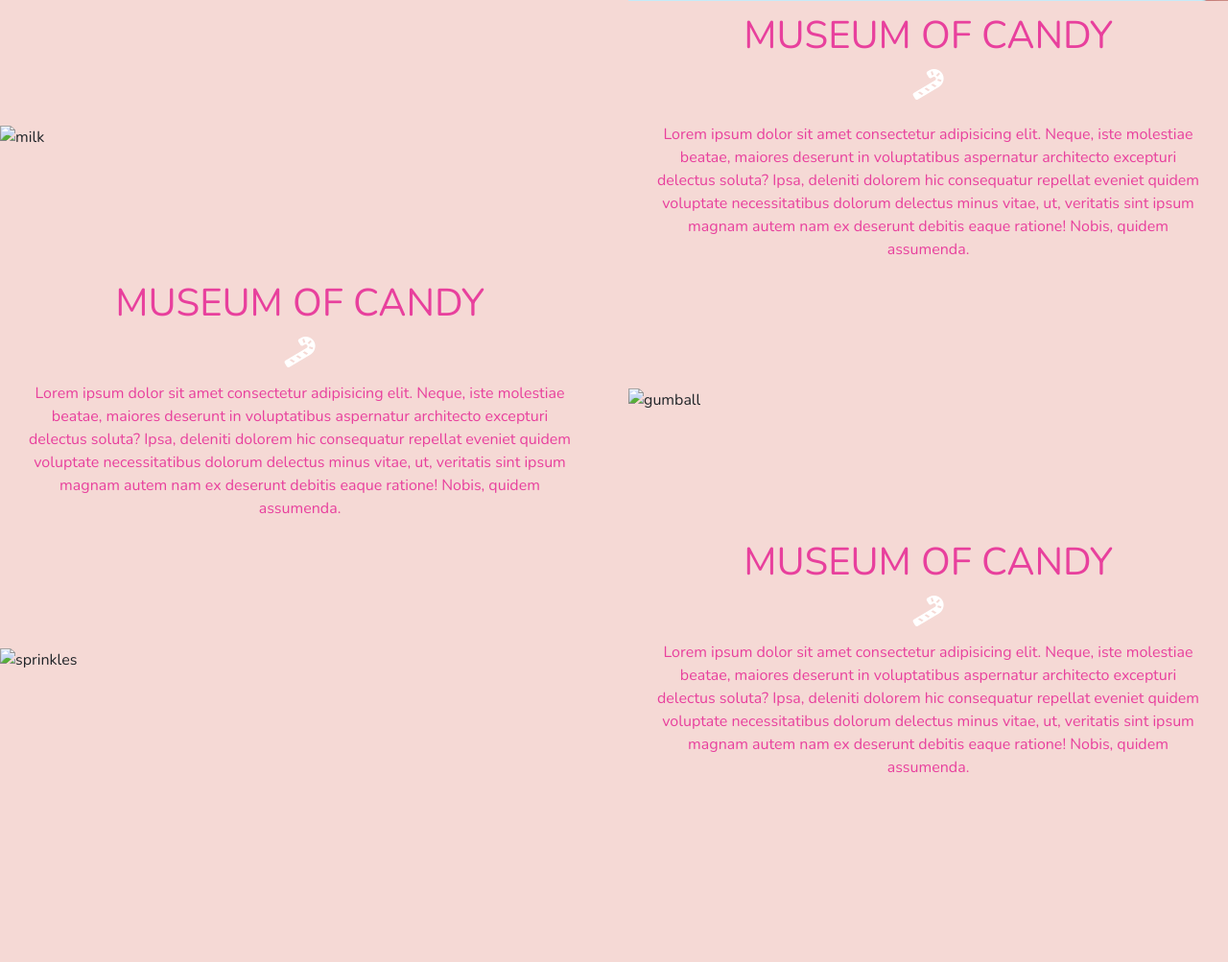
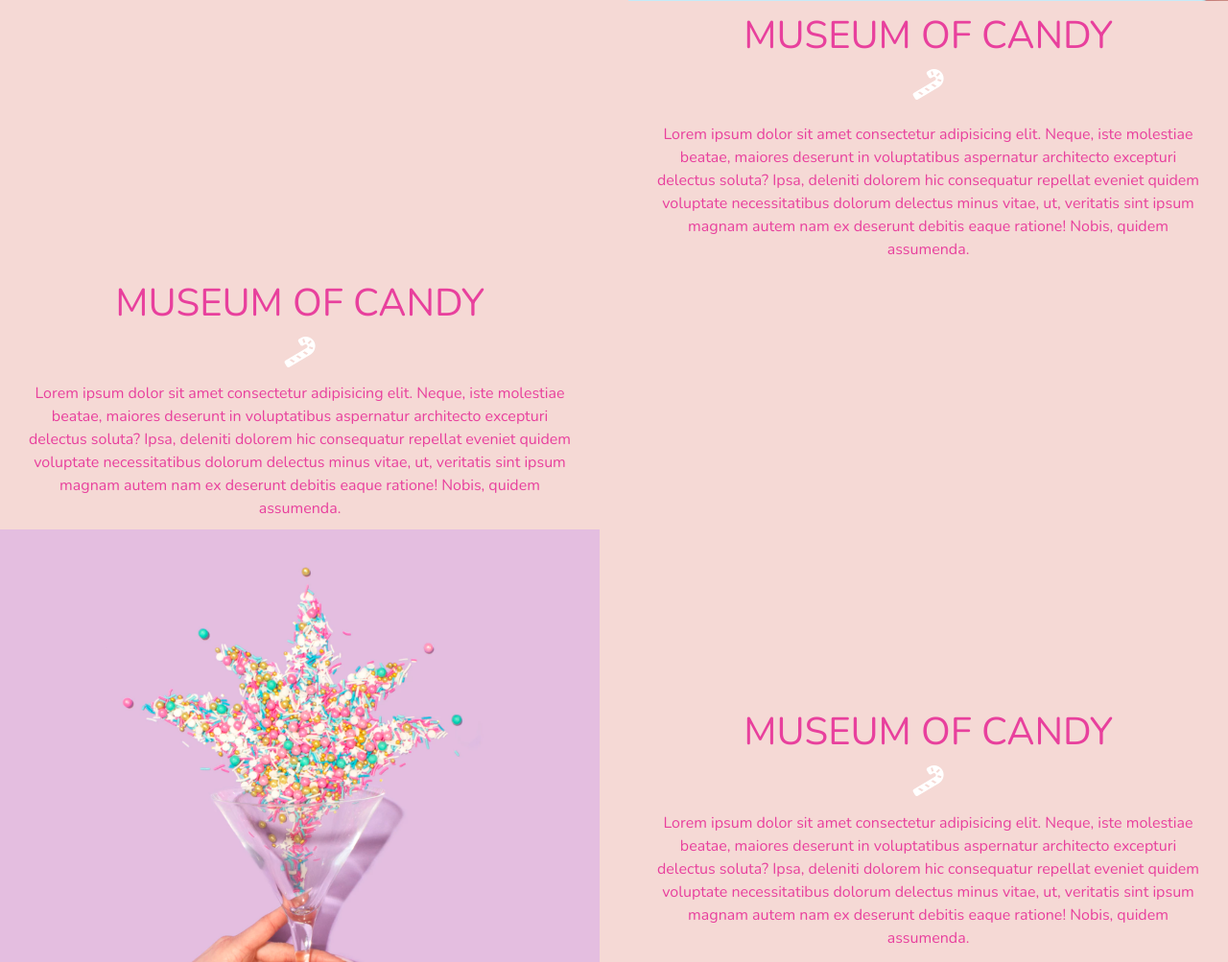
Before and after one commit to nparikh97/Museum-of-candy, a plain HTML site: page index.html in a window 1280 px wide. Shown: the part 627-1630 px from the top of the page at 96% size. Before the commit the page ends 1449 px from the top, so only its background shows below. Drawn offline with nearby package versions, Linux system fonts and the light colour scheme; files whose address does not match are found by name.

Commit message:
Update index.html
updated the img tags

```diff
--- a/index.html
+++ b/index.html
@@ -66,7 +66,6 @@
       <div class="container-fluid px-0">
         <div class="row align-items-center">
           <div class="col-md-6 order-2 order-md-1">
-            <img class="img-fluid" src="../Museum of candy/imgs/milk.png" alt="milk">
           </div>
           <div class="col-md-6 order-1 order-md-2">
             <h1 id="setText1" class="text-center">MUSEUM OF CANDY</h1>
@@ -110,7 +109,6 @@
               </div>
           </div>
           <div class="col-md-6 order-2 order-md-2">
-            <img class="img-fluid" src="../Museum of candy/imgs/gumball.png" alt="gumball">
           </div>
         </div>
       </div>
@@ -137,7 +135,7 @@
         <div class="container-fluid px-0">
           <div class="row align-items-center">
             <div class="col-md-6 order-2 order-md-1">
-              <img class="img-fluid" src="../Museum of candy/imgs/sprinkles.png" alt="sprinkles">
+              <img class="img-fluid" src="/imgs/sprinkles.png" alt="sprinkles">
             </div>
             <div class="col-md-6 order-1 order-md-2">
               <h1 id="setText1" class="text-center">MUSEUM OF CANDY</h1>
```
